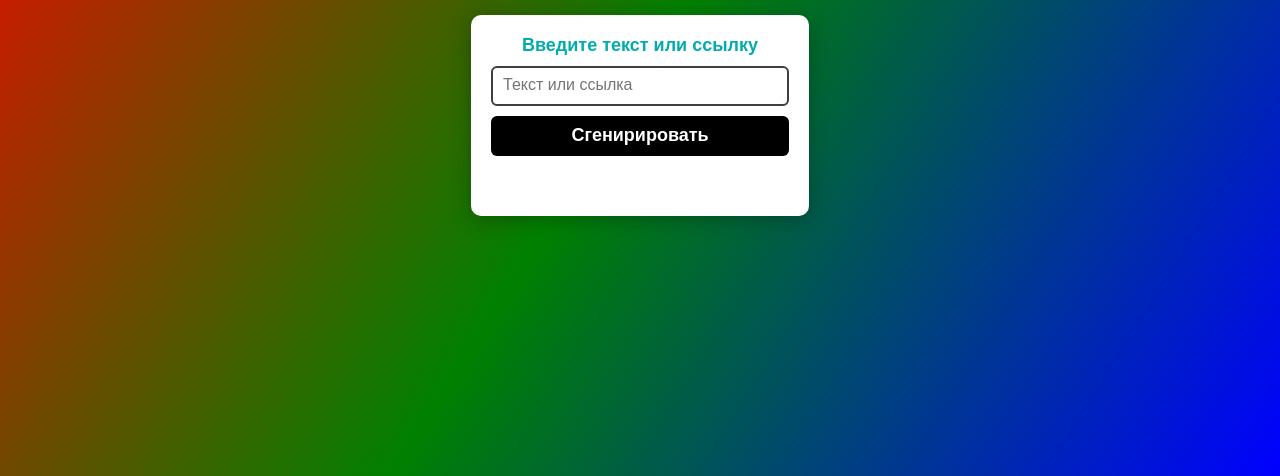
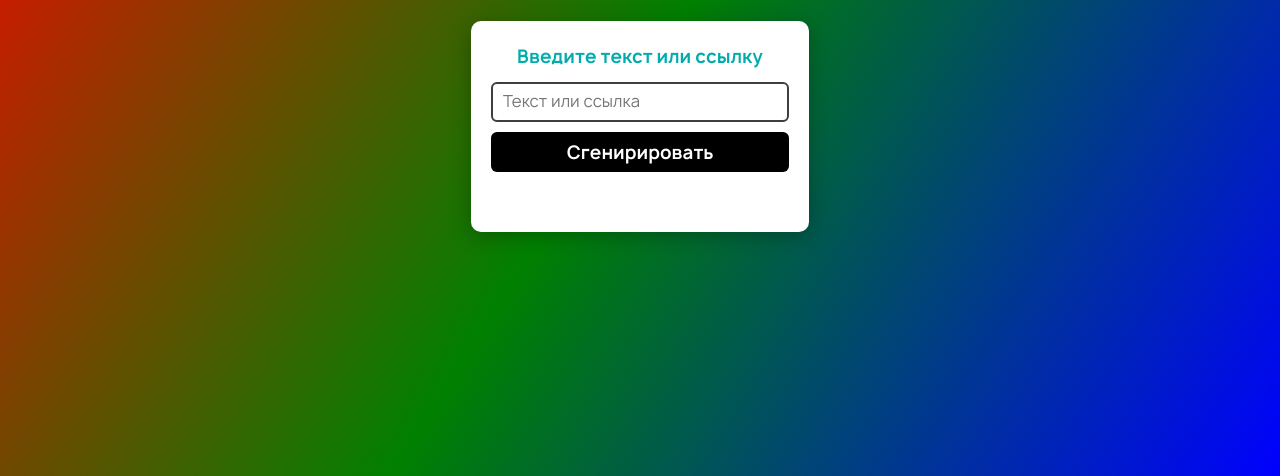
Before and after one commit to bgtvalex/qr-code, a plain HTML site: page index.html in a window 1280 px wide. Shown: the part 324-800 px from the top of the page. Drawn offline with Linux system fonts and the light colour scheme; files that its build step writes are made by us from their sources; the site is published under a folder, as on GitHub Pages, so addresses that start at the root find nothing; files whose address does not match are found by name.

Commit message:
stylesheet.css

```diff
--- a/index.html
+++ b/index.html
@@ -4,7 +4,7 @@
 	<meta charset="UTF-8">
 	<meta name="viewport" content="width=device-width, initial-scale=1.0">
 	<link rel="icon" href="favicon.png">
-	<link rel="stylesheet" href="/Monrope/stylesheet.css">
+	<link rel="stylesheet" href="Monrope/stylesheet.css">
 	<link rel="stylesheet" href="reset.css">
 	<link rel="stylesheet" href="style.css">
 	<title>QR-code</title>
```
